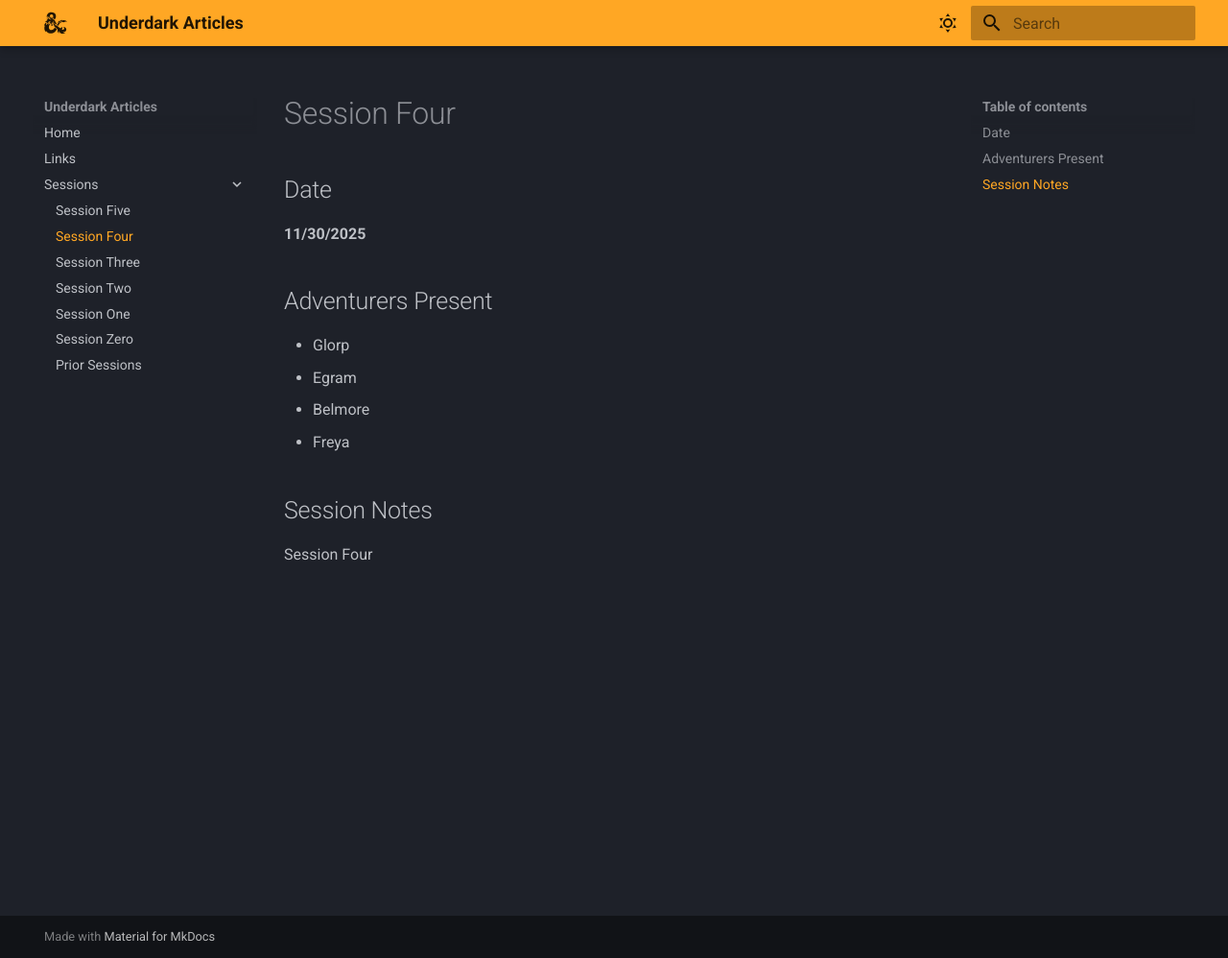
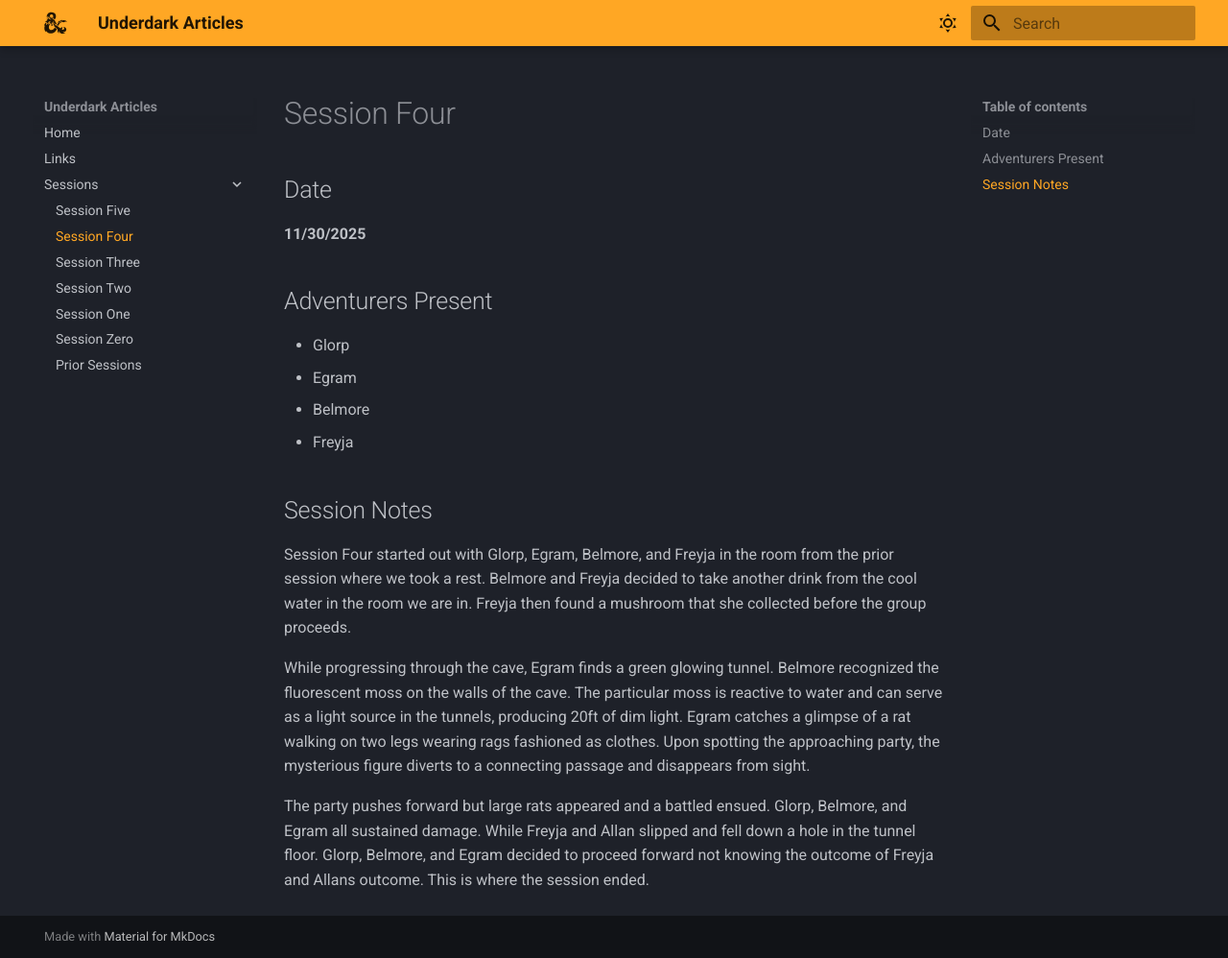
Before and after one commit to underdarkarticles/underdarkarticles.com, an MkDocs documentation site: the page built from docs/sessions/95-session-four.md, in a window 1280 px wide and 998 px high. Shown: the whole window at 96% size. Built offline with MkDocs 1.6.1 and Material for MkDocs 9.7.7, drawn with Linux system fonts in a browser that asks for light colours.

Commit message:
Session four and updated all of misspellings of Freya to Freyja.

```diff
--- a/docs/sessions/95-session-four.md
+++ b/docs/sessions/95-session-four.md
@@ -9,9 +9,13 @@
 - Glorp
 - Egram
 - Belmore
-- Freya
+- Freyja
 
 
 ## Session Notes
 
-Session Four
+Session Four started out with Glorp, Egram, Belmore, and Freyja in the room from the prior session where we took a rest. Belmore and Freyja decided to take another drink from the cool water in the room we are in. Freyja then found a mushroom that she collected before the group proceeds.
+
+While progressing through the cave, Egram finds a green glowing tunnel. Belmore recognized the fluorescent moss on the walls of the cave. The particular moss is reactive to water and can serve as a light source in the tunnels, producing 20ft of dim light. Egram catches a glimpse of a rat walking on two legs wearing rags fashioned as clothes. Upon spotting the approaching party, the mysterious figure diverts to a connecting passage and disappears from sight.
+
+The party pushes forward but large rats appeared and a battled ensued. Glorp, Belmore, and Egram all sustained damage. While Freyja and Allan slipped and fell down a hole in the tunnel floor. Glorp, Belmore, and Egram decided to proceed forward not knowing the outcome of Freyja and Allans outcome. This is where the session ended.
```
Also changed, not shown: docs/sessions/94-session-five.md (+1 -1 lines), docs/sessions/96-session-three.md (+2 -2 lines), docs/sessions/97-session-two.md (+2 -2 lines), docs/sessions/98-session-one.md (+3 -3 lines).
